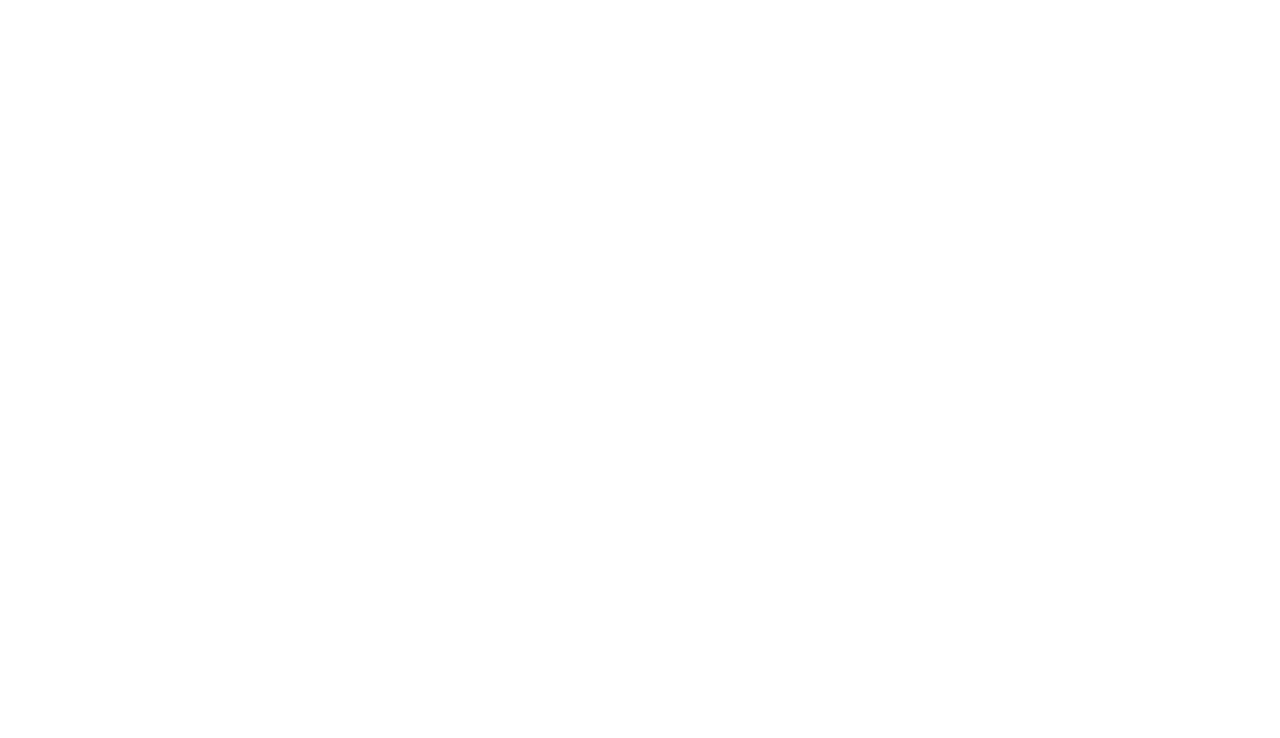
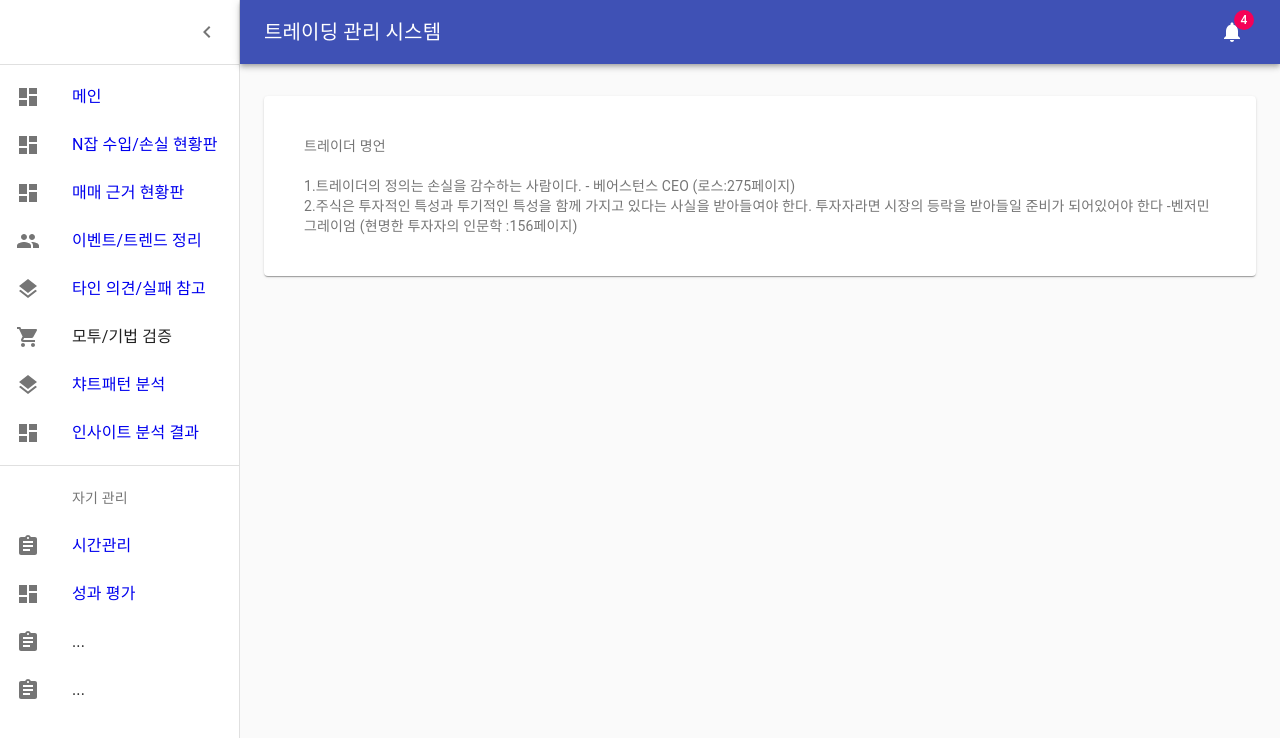
Before and after one commit to kjsgmltn/tms-new-front, a React (Create React App) app: page / in a window 1280 px wide. Before the commit this address had no page. Shown: the top 738 px of the page. Built offline with nearby package versions, Linux system fonts and the light colour scheme.

Commit message:
첫 화면작업

```diff
--- a/src/layouts/listItems.js
+++ b/src/layouts/listItems.js
@@ -12,6 +12,14 @@
 import { Link } from "react-router-dom";
 export const mainListItems = (
   <div>
+    <ListItem button>
+      <ListItemIcon>
+        <DashboardIcon />
+      </ListItemIcon>
+      <Link style={{ textDecoration: "none" }} to="/">
+        <ListItemText primary="메인" />
+      </Link>
+    </ListItem>
     <ListItem button>
       <ListItemIcon>
         <DashboardIcon />
--- a/src/layouts/main.js
+++ b/src/layouts/main.js
@@ -24,6 +24,7 @@
 import Orders from "../pages/Orders";
 import Event from "../pages/Event";
 import ChartPatten from "../pages/ChartPatten";
+import MainContent from "../pages/MainContent";
 
 import { BrowserRouter, Route, Routes, Outlet } from "react-router-dom";
 function Copyright() {
@@ -152,6 +153,7 @@
           >
             <MenuIcon />
           </IconButton>
+
           <Typography
             component="h1"
             variant="h6"
@@ -161,6 +163,7 @@
           >
             트레이딩 관리 시스템
           </Typography>
+
           <IconButton color="inherit">
             <Badge badgeContent={4} color="secondary">
               <NotificationsIcon />
@@ -193,6 +196,7 @@
             <Route path="Orders" element={<Orders />} />
             <Route path="Event" element={<Event />} />
             <Route path="ChartPatten" element={<ChartPatten />} />
+            <Route path="/" element={<MainContent />} />
           </Routes>
         </Container>
       </main>
--- a/src/mainRoutes.js
+++ b/src/mainRoutes.js
@@ -1,15 +1,16 @@
 // Components/Routes.js
-import React from 'react';
-import { Route ,Routes,Link} from 'react-router-dom';
+import React from "react";
+import { Route, Routes, Link } from "react-router-dom";
 import Main from "./layouts/main";
 
-const mainRoutes =() => {
+const mainRoutes = () => {
   return (
-    <div >
+    <div>
       <Routes>
-             <Route  path="/main/*" element={<Main/>} />
-       </Routes>
+        <Route path="/*" element={<Main />} />
+        <Route path="/main/*" element={<Main />} />
+      </Routes>
     </div>
   );
-}
+};
 export default mainRoutes;
--- /dev/null
+++ b/src/pages/MainContent.js
@@ -0,0 +1,45 @@
+import React, { useState, useRef } from "react";
+import { makeStyles } from "@material-ui/core/styles";
+import Paper from "@material-ui/core/Paper";
+import Grid from "@material-ui/core/Grid";
+
+const useStyles = makeStyles((theme) => ({
+  root: {
+    flexGrow: 1,
+  },
+  paper: {
+    padding: theme.spacing(5),
+    //textAlign: 'center',
+    color: theme.palette.text.secondary,
+  },
+  table: {
+    minWidth: 200,
+  },
+}));
+
+export default function MainPage() {
+  const classes = useStyles();
+
+  return (
+    <div className={classes.root}>
+      <Grid container spacing={3}>
+        <Grid item xs={12}>
+          <Paper className={classes.paper}>
+            <div>트레이더 명언</div>
+            <br />
+            <div>
+              1.트레이더의 정의는 손실을 감수하는 사람이다. - 베어스턴스 CEO
+              (로스:275페이지)
+            </div>
+            <div>
+              2.주식은 투자적인 특성과 투기적인 특성을 함께 가지고 있다는 사실을
+              받아들여야 한다. 투자자라면 시장의 등락을 받아들일 준비가
+              되어있어야 한다 -벤저민 그레이엄 (현명한 투자자의 인문학
+              :156페이지)
+            </div>
+          </Paper>
+        </Grid>
+      </Grid>
+    </div>
+  );
+}
```
